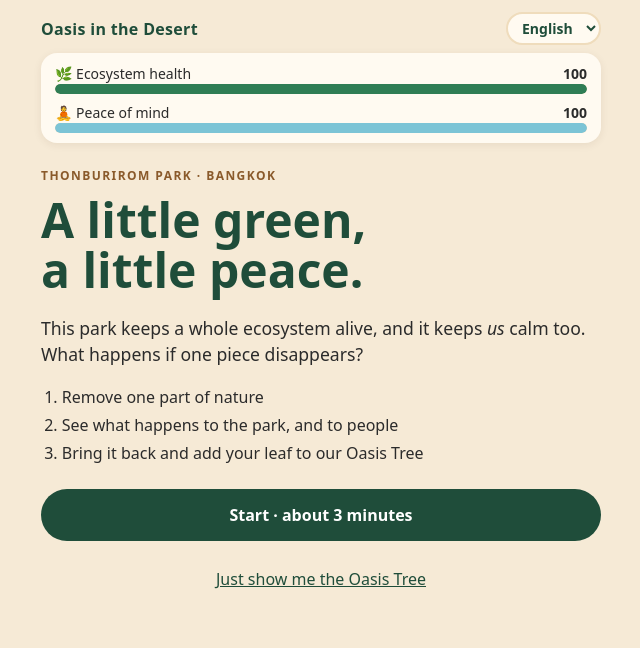
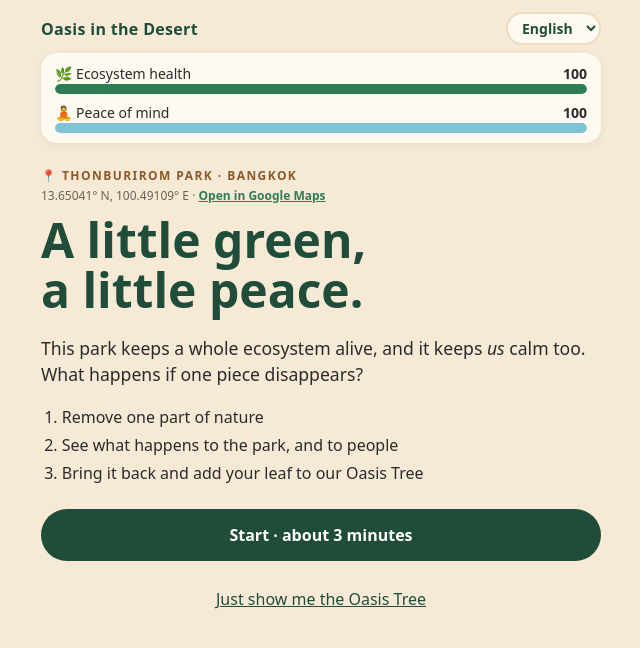
Before and after one commit to oasis-int31-02/oasis-int31-02.github.io, a plain HTML site: page index.html in a window 1280 px wide. Shown: the whole page, without its empty margins (319-959 px from the left). Drawn offline with Linux system fonts and the light colour scheme.

Commit message:
Add map location

```diff
--- a/app.js
+++ b/app.js
@@ -412,6 +412,15 @@
     show("choose");
   }
 
+  // Location link: the share link opens the named place; coordinates are the fallback.
+  if (C.location) {
+    const { lat, lng, mapUrl } = C.location;
+    const url = mapUrl || `https://www.google.com/maps/search/?api=1&query=${lat},${lng}`;
+    $("mapLink").href = url;
+    $("mapLink2").href = url;
+    $("coords").textContent = `${Math.abs(lat).toFixed(5)}° ${lat >= 0 ? "N" : "S"}, ${Math.abs(lng).toFixed(5)}° ${lng >= 0 ? "E" : "W"}`;
+  }
+
   buildLeafForm();
   applyLang();
   $("langSel").addEventListener("change", e => { window.OasisI18n.setLang(e.target.value); applyLang(); });
--- a/config.js
+++ b/config.js
@@ -10,6 +10,14 @@ window.OASIS_CONFIG = {
   firebase: {
     projectId: "",
     apiKey: ""
+  },
+
+  // Field-work location (Thonburirom Park). lat/lng are shown as text;
+  // mapUrl is the Google Maps share link that opens the named place.
+  location: {
+    lat: 13.650412602733983,
+    lng: 100.49109033083643,
+    mapUrl: "https://maps.app.goo.gl/QKwuzExMAnXcrMu4A"
   },
 
   // Suggested time per visitor (Ajarn's rule). The timer only turns
--- a/i18n.js
+++ b/i18n.js
@@ -10,6 +10,7 @@ window.OasisI18n = (function () {
       eco: "🌿 Ecosystem health",
       peace: "🧘 Peace of mind",
       eyebrow: "Thonburirom Park · Bangkok",
+      openMap: "Open in Google Maps",
       heroHtml: "A little green,<br>a little peace.",
       introHtml: "This park keeps a whole ecosystem alive, and it keeps <em>us</em> calm too. What happens if one piece disappears?",
       step1: "Remove one part of nature",
@@ -69,6 +70,7 @@ window.OasisI18n = (function () {
       eco: "🌿 ความสมบูรณ์ของระบบนิเวศ",
       peace: "🧘 ความสงบของจิตใจ",
       eyebrow: "สวนธนบุรีรมย์ · กรุงเทพฯ",
+      openMap: "เปิดใน Google Maps",
       heroHtml: "สีเขียวเพียงเล็กน้อย<br>ก็นำความสงบมาให้",
       introHtml: "สวนแห่งนี้หล่อเลี้ยงระบบนิเวศทั้งระบบ และยังช่วยให้<em>เรา</em>สงบใจด้วย หากสิ่งใดสิ่งหนึ่งหายไป จะเกิดอะไรขึ้น",
       step1: "เลือกนำธรรมชาติออกหนึ่งอย่าง",
--- a/index.html
+++ b/index.html
@@ -34,7 +34,8 @@
 <main>
   <!-- 1. Intro -->
   <section class="screen" id="s-intro">
-    <p class="eyebrow" data-i18n="eyebrow"></p>
+    <p class="eyebrow"><a id="mapLink" class="map-link" target="_blank" rel="noopener">📍 <span data-i18n="eyebrow"></span></a></p>
+    <p class="coords"><span id="coords"></span> · <a id="mapLink2" target="_blank" rel="noopener" data-i18n="openMap"></a></p>
     <h1 data-i18n-html="heroHtml"></h1>
     <p class="lead" data-i18n-html="introHtml"></p>
     <ol class="steps">
--- a/style.css
+++ b/style.css
@@ -62,6 +62,10 @@ main { max-width: 560px; margin: 0 auto; }
 h1 { font-size: clamp(2rem, 8vw, 3rem); line-height: 1.05; color: var(--forest); margin: .2em 0 .4em; }
 h2 { font-size: 1.5rem; color: var(--forest); margin: .4em 0 .5em; line-height: 1.2; }
 .eyebrow { text-transform: uppercase; letter-spacing: .12em; font-size: 12px; font-weight: 700; color: var(--brown); margin: 24px 0 0; }
+.map-link { color: inherit; text-decoration: none; }
+.map-link:hover span { text-decoration: underline; }
+.coords { margin: 2px 0 0; font-size: 12px; color: var(--muted); font-variant-numeric: tabular-nums; }
+.coords a { color: var(--leaf); font-weight: 600; }
 .lead { font-size: 1.1rem; color: var(--ink); }
 .lead.small { font-size: 1rem; color: var(--muted); }
 .hint { font-size: 13px; color: var(--muted); text-align: center; margin: 6px 0 14px; }
```
